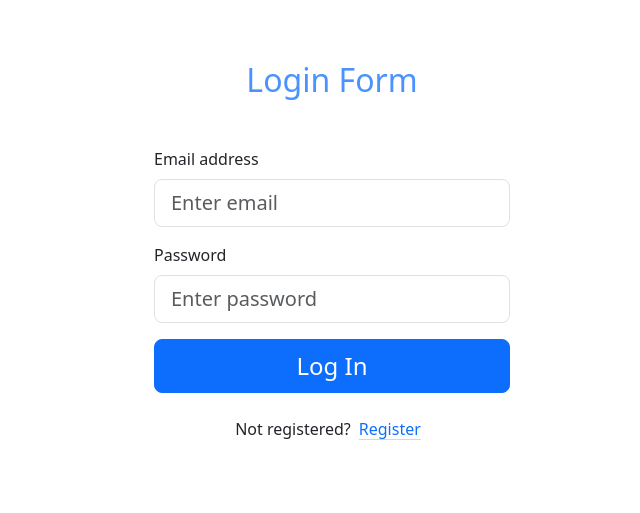
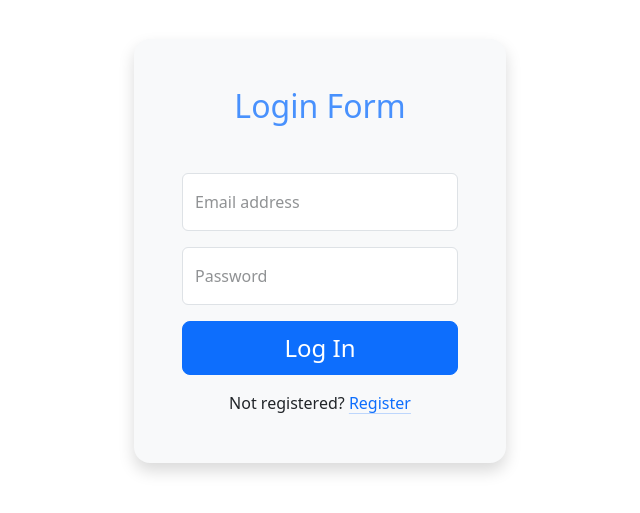
Before and after one commit to BernaBoshnak/code-prize-raffle, a React (Vite) app: page /login in a window 1280 px wide. Shown: the part 149-662 px from the top of the page, without its empty margins (308-948 px from the left). Built offline with nearby package versions, Linux system fonts and the light colour scheme.

Commit message:
improved login form structure

```diff
--- a/src/components/Login.tsx
+++ b/src/components/Login.tsx
@@ -1,30 +1,39 @@
 import { useId } from 'react'
-import { Container, Row, Col, Form, Button } from 'react-bootstrap'
+import {
+  Container,
+  Row,
+  Col,
+  Form,
+  Button,
+  FloatingLabel,
+} from 'react-bootstrap'
 import { Link } from 'react-router-dom'
 import { routes } from '../data/routes'
 
 const Login = () => {
   return (
     <Container className="vh-100">
-      <Row className="justify-content-center align-items-center h-100">
-        <Col md={6} lg={4}>
+      <Row className="justify-content-center align-items-center h-100 w-100">
+        <Col md={6} lg={4} className="shadow p-5 bg-body-tertiary rounded-4">
           <h2 className="mb-5 text-center text-primary text-opacity-75">
             Login Form
           </h2>
           <Form>
-            <Form.Group className="mb-3" controlId={useId()}>
-              <Form.Label>Email address</Form.Label>
-              <Form.Control type="email" placeholder="Enter email" size="lg" />
-            </Form.Group>
+            <FloatingLabel
+              controlId={useId()}
+              label="Email address"
+              className="mb-3 text-body-tertiary fw-medium"
+            >
+              <Form.Control type="email" placeholder="email" />
+            </FloatingLabel>
 
-            <Form.Group className="mb-3" controlId={useId()}>
-              <Form.Label>Password</Form.Label>
-              <Form.Control
-                type="password"
-                placeholder="Enter password"
-                size="lg"
-              />
-            </Form.Group>
+            <FloatingLabel
+              controlId={useId()}
+              label="Password"
+              className="mb-3 text-body-tertiary fw-medium"
+            >
+              <Form.Control type="password" placeholder="password" />
+            </FloatingLabel>
 
             <Button
               type="submit"
@@ -34,11 +43,11 @@ const Login = () => {
               Log In
             </Button>
 
-            <div className="mt-4 text-center">
-              Not registered?
+            <div className="mt-3 text-center">
+              Not registered?&nbsp;
               <Link
                 to={routes.register}
-                className="px-2 link-primary link-offset-2 link-underline-opacity-25 link-underline-opacity-100-hover"
+                className="link-primary link-offset-2 link-underline-opacity-25 link-underline-opacity-100-hover"
               >
                 Register
               </Link>
```
